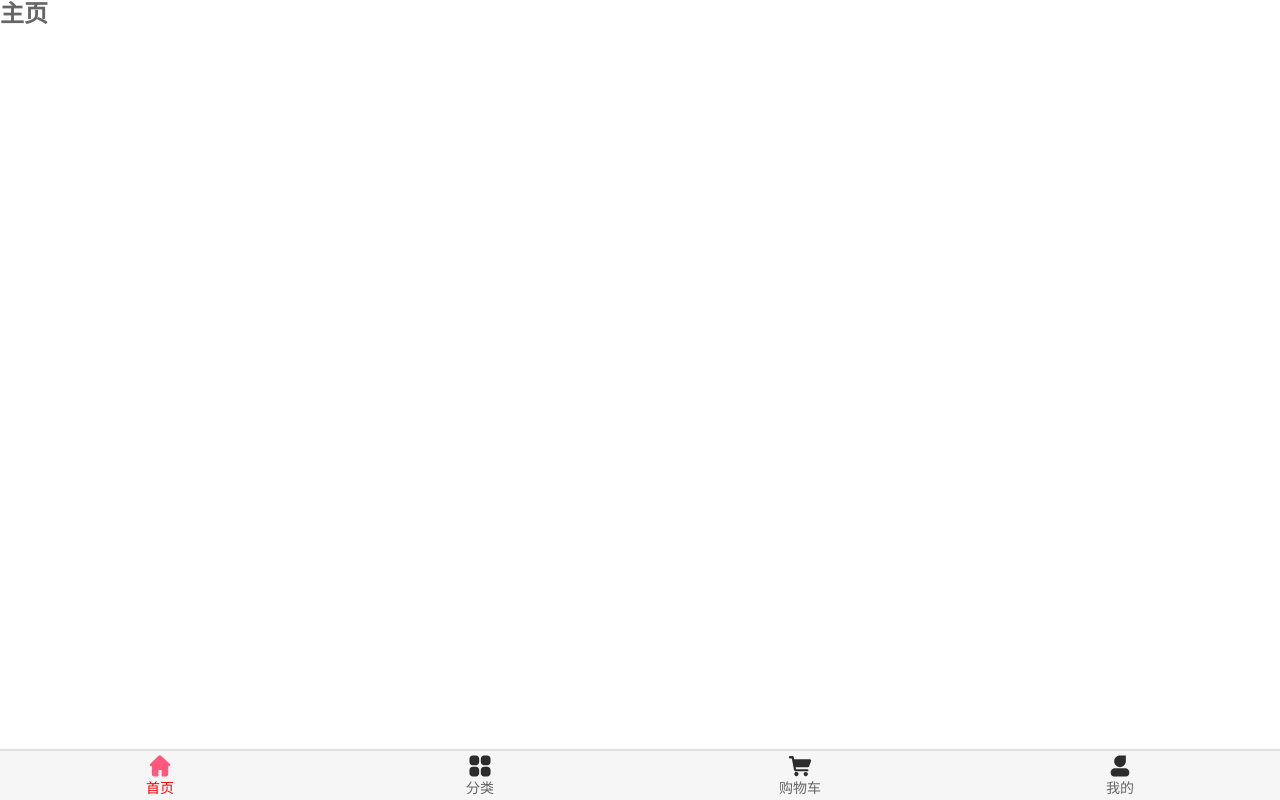
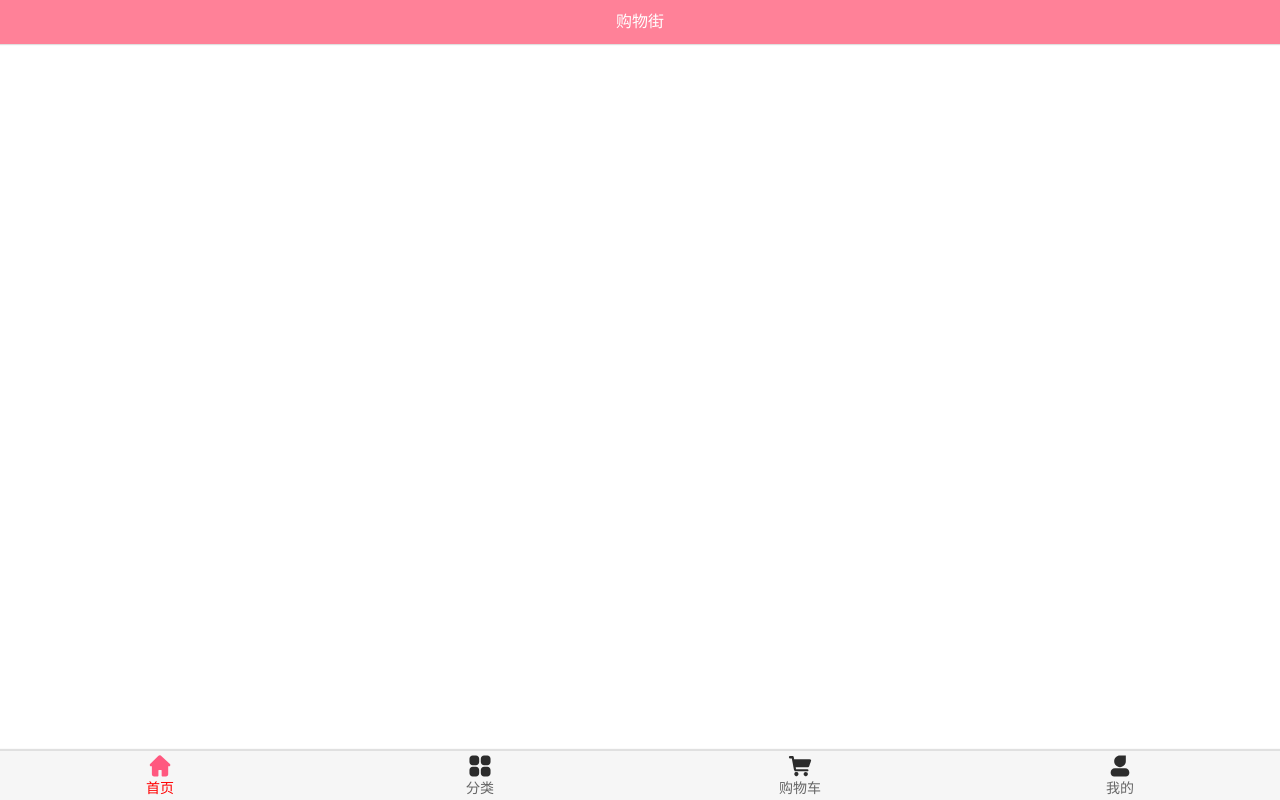
Before and after one commit to STICKAL/FollowSuit, a Vue app: page /home in a window 1280 px wide. Built offline with nearby package versions, Linux system fonts and the light colour scheme.

Commit message:
'完成头部导航栏的封装和首页导航栏的修改'

```diff
--- /dev/null
+++ b/src/components/common/navbar/NavBar.vue
@@ -0,0 +1,38 @@
+<template>
+    <div class="nav-bar">
+        <div class="left">
+            <slot name="left"></slot>
+        </div>
+        <div class="center">
+            <slot name="center"></slot>
+        </div>
+        <div class="right">
+            <slot name="right"></slot>
+        </div>
+    </div>
+</template>
+
+<script>
+    export default {
+        name: 'NavBar'
+    }
+</script>
+
+<style>
+    .nav-bar{
+        display: flex;
+        height: 44px;
+        line-height:44px;
+        text-align: center;
+
+        box-shadow:0 1px 1px rgba(100,100,100,.2);
+    }
+
+    .left,.right{
+        width: 60px;
+    }
+
+    .center{
+        flex: 1;
+    }
+</style>
--- a/src/views/home/Home.vue
+++ b/src/views/home/Home.vue
@@ -1,12 +1,25 @@
 <template>
-    <h2>主页</h2>
+    <div id="home">
+        <nav-bar class="home-nav">
+            <div slot="center">购物街</div>
+        </nav-bar>
+    </div>
 </template>
 
 <script>
+    import NavBar from 'components/common/navbar/NavBar.vue'
+
     export default {
-        name: 'Home'
+        name: 'Home',
+        components: {
+            NavBar
+        }
     }
 </script>
 
 <style>
+    .home-nav{
+        background-color: var(--color-tint);
+        color: #fff;
+    }
 </style>
```
